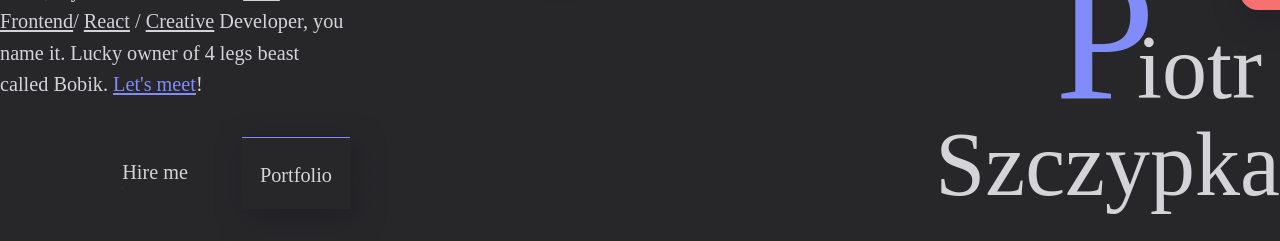
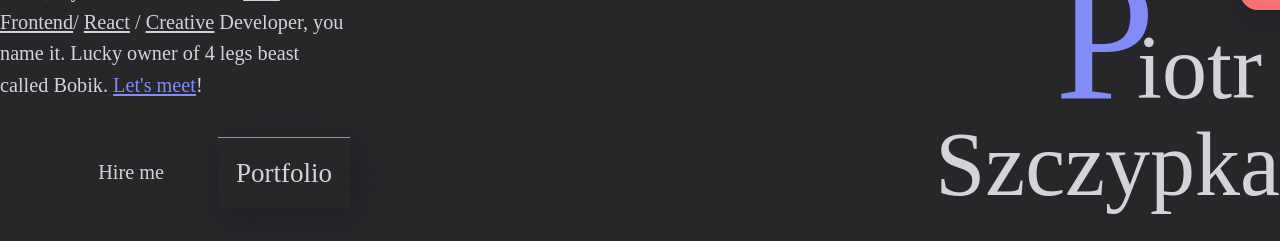
Before and after one commit to xkertoip/szczypka, a Next.js app: page /projects in a window 1280 px wide. Shown: the part 417-658 px from the top of the page. Built offline with nearby package versions, Linux system fonts and the light colour scheme.

Commit message:
rmove links test

```diff
--- a/src/components/Hero/Description.tsx
+++ b/src/components/Hero/Description.tsx
@@ -9,14 +9,13 @@ export default function Description() {
       <span className={'underline capitalize'}>react</span> /{' '}
       <span className={'underline capitalize'}>creative</span> Developer, you
       name it. Lucky owner of 4 legs beast called Bobik.{' '}
-      <Link
-        href={'#about'}
+      <button
         className={
           'underline  text-indigo-400 hover:text-red-400 duration-700 '
         }
       >
         Let&apos;s meet
-      </Link>
+      </button>
       !
     </p>
   );
--- a/src/components/Hero/Hero.tsx
+++ b/src/components/Hero/Hero.tsx
@@ -26,7 +26,7 @@ export default function Hero() {
               <button
                 className={'btn-primary btn-primary__before btn-primary__after'}
               >
-                <a href={'#about'}>Portfolio</a>
+                <button>Portfolio</button>
               </button>
             </div>
           </div>
```
